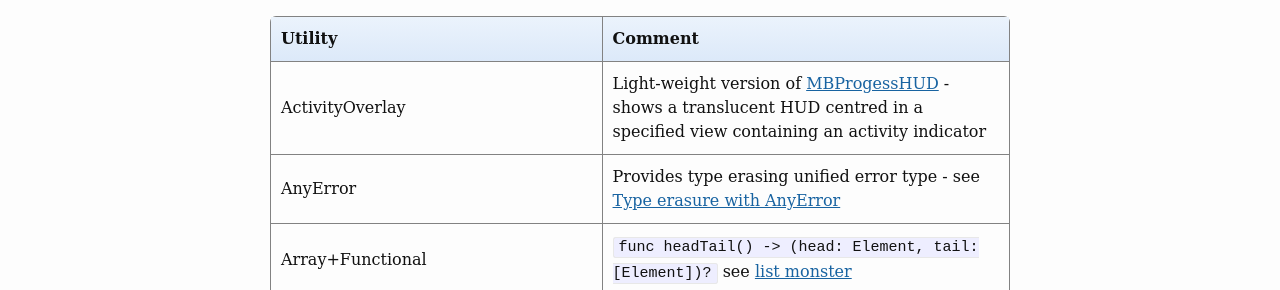
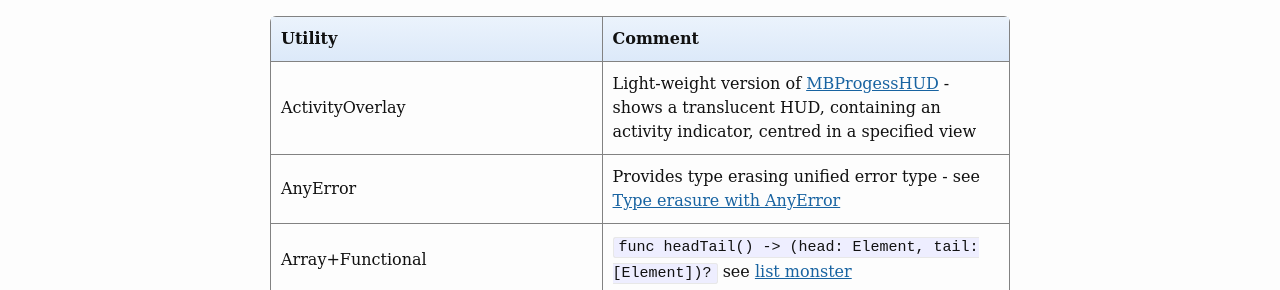
Before and after one commit to NickAger/nickager.github.io, a Jekyll site: the page built from _posts/2016-03-04-NACommonUtils.md, in a window 1280 px wide. Shown: the part 308-598 px from the top of the page. Built offline with Jekyll 4.4.1, drawn with Linux system fonts in a browser that asks for light colours; nearby versions of some CDN libraries; some web fonts are replaced; comment, search, counter and statistics services are not loaded.

Commit message:
minor rewording

```diff
--- a/_posts/2016-03-04-NACommonUtils.md
+++ b/_posts/2016-03-04-NACommonUtils.md
@@ -19,7 +19,7 @@ I've released some common Swift utilities and extensions that I use across a num
 {: .table-striped}
 | Utility | Comment|
 |---------|--------|
-|ActivityOverlay|Light-weight version of [MBProgessHUD](https://github.com/jdg/MBProgressHUD) - shows a translucent HUD centred in a specified view containing an activity indicator|
+|ActivityOverlay|Light-weight version of [MBProgessHUD](https://github.com/jdg/MBProgressHUD) - shows a translucent HUD, containing an activity indicator, centred in a specified view|
 |AnyError|Provides type erasing unified error type - see [Type erasure with AnyError]({% post_url 2016-03-08-AnyError %})|
 |Array+Functional|`func headTail() -> (head: Element, tail: [Element])?` see <a href="#list-monster" rel="leanModal">list monster</a> |
 |NSMutableAttributedString+Creation|`NSMutableAttributedString` creation helpers|
```
